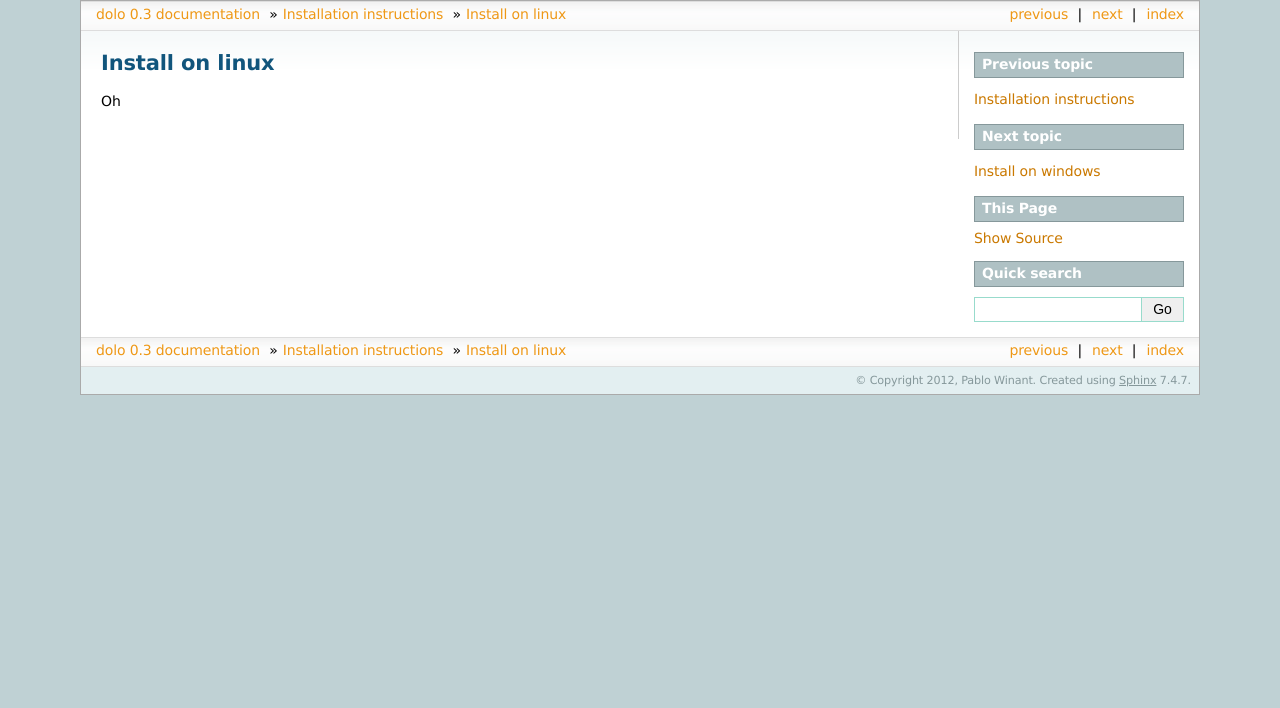
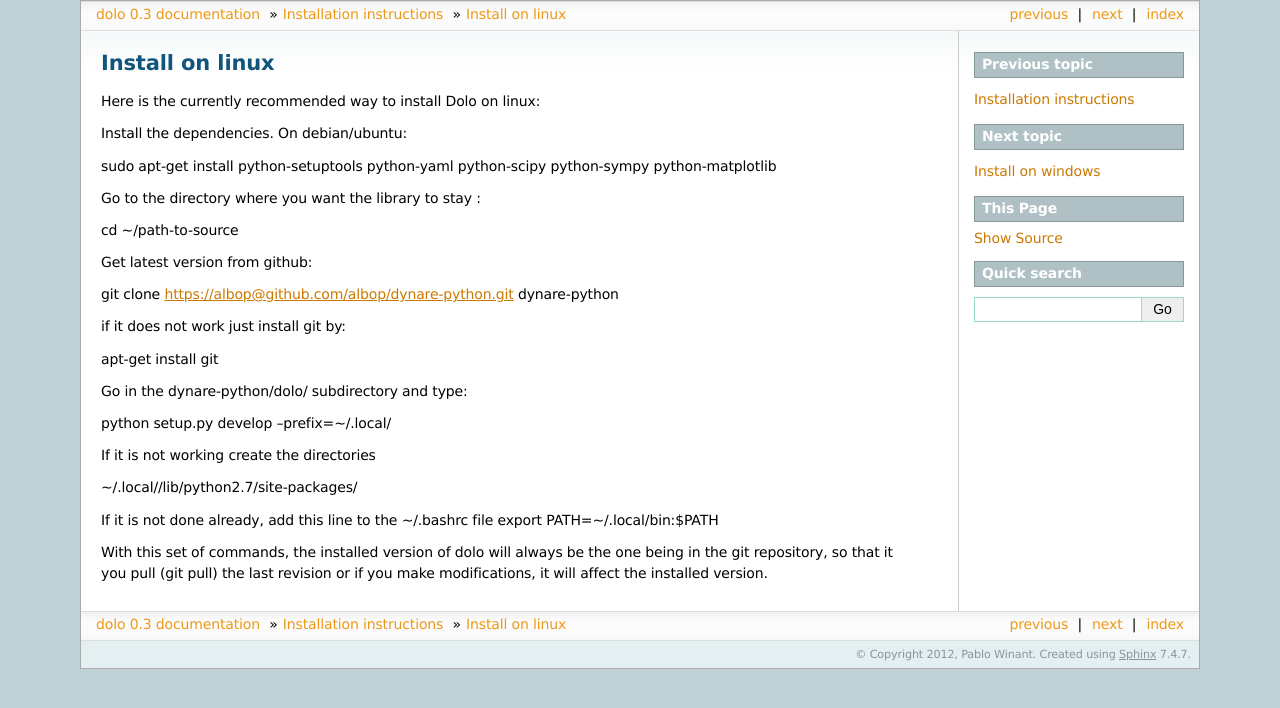
Before and after one commit to EconForge/dolo.py, a Sphinx documentation site: the page built from doc/source/install_linux.txt, in a window 1280 px wide. Shown: the top 708 px of the page. Built offline with Sphinx 7.4.7, drawn with Linux system fonts in a browser that asks for light colours; formulas are drawn with MathJax 3.

Commit message:
Update dolo/doc/source/install_linux.txt

```diff
--- a/doc/source/install_linux.txt
+++ b/doc/source/install_linux.txt
@@ -1,4 +1,32 @@
 Install on linux
 ================
 
-Oh
+Here is the currently recommended way to install Dolo on linux:
+
+Install the dependencies. On debian/ubuntu:
+
+sudo apt-get install python-setuptools python-yaml python-scipy python-sympy python-matplotlib
+
+Go to the directory where you want the library to stay :
+
+cd ~/path-to-source
+
+Get latest version from github:
+
+git clone https://albop@github.com/albop/dynare-python.git dynare-python
+
+if it does not work just install git by:
+
+apt-get install git
+
+Go in the dynare-python/dolo/ subdirectory and type:
+
+python setup.py develop --prefix=~/.local/
+
+If it is not working create the directories
+
+~/.local//lib/python2.7/site-packages/
+
+If it is not done already, add this line to the ~/.bashrc file export PATH=~/.local/bin:$PATH
+
+With this set of commands, the installed version of dolo will always be the one being in the git repository, so that it you pull (git pull) the last revision or if you make modifications, it will affect the installed version.
```
